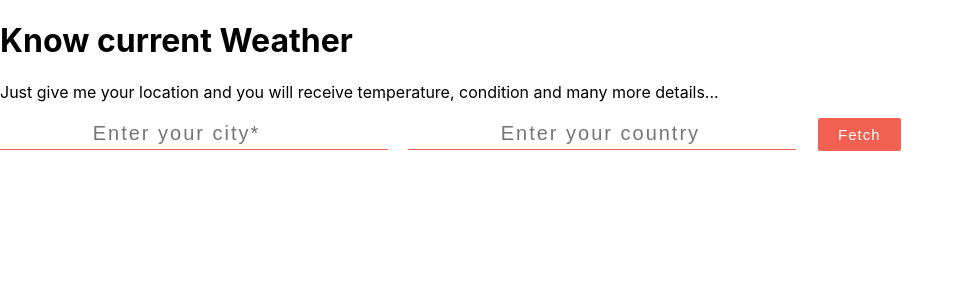
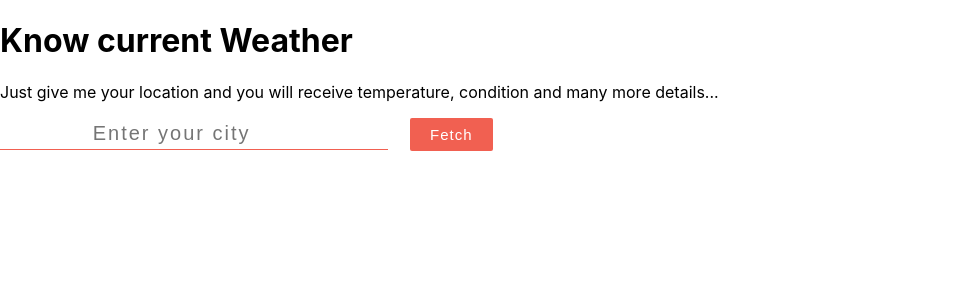
Before and after one commit to akash-p-007/weather-report, a React (Create React App) app: page / in a window 1280 px wide. Shown: the top 300 px of the page, without its empty margins (0-963 px from the left). Built offline with nearby package versions, Linux system fonts and the light colour scheme; no server answers.

Commit message:
Converted form to stateless componenet

```diff
--- a/src/components/Form.js
+++ b/src/components/Form.js
@@ -1,17 +1,12 @@
 import React from "react";
 
-class Form extends React.Component{
-    render(){
-        return(
-          <form onSubmit={this.props.getWeather}>
+const Form = (props) => (
+          <form onSubmit={props.getWeather}>
             <input type="text" name="city" placeholder="
-            Enter your city*" />
-            <input type="text" name="country" placeholder="
-            Enter your country" />
+            Enter your city" />
             <button>Fetch</button>
           </form>
-        );
-    }
-}
 
+
+);
 export default Form;
```
